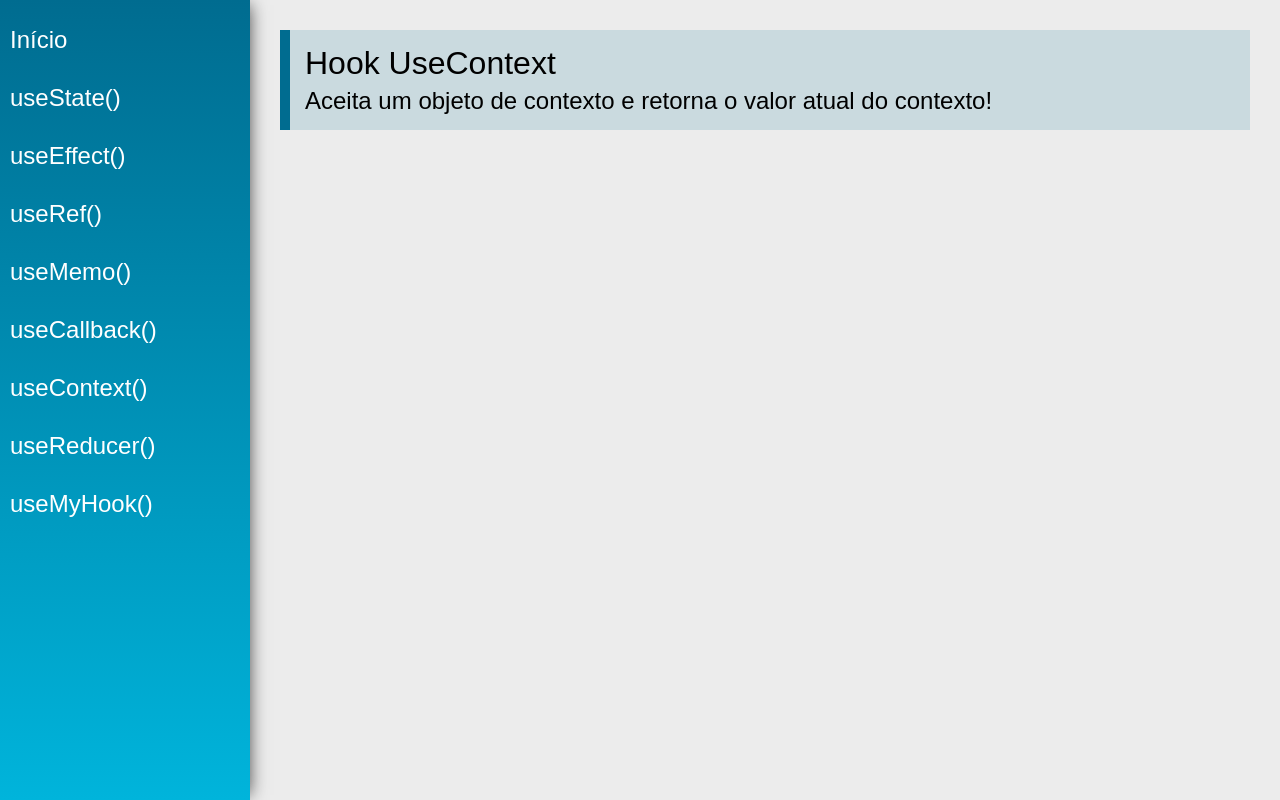
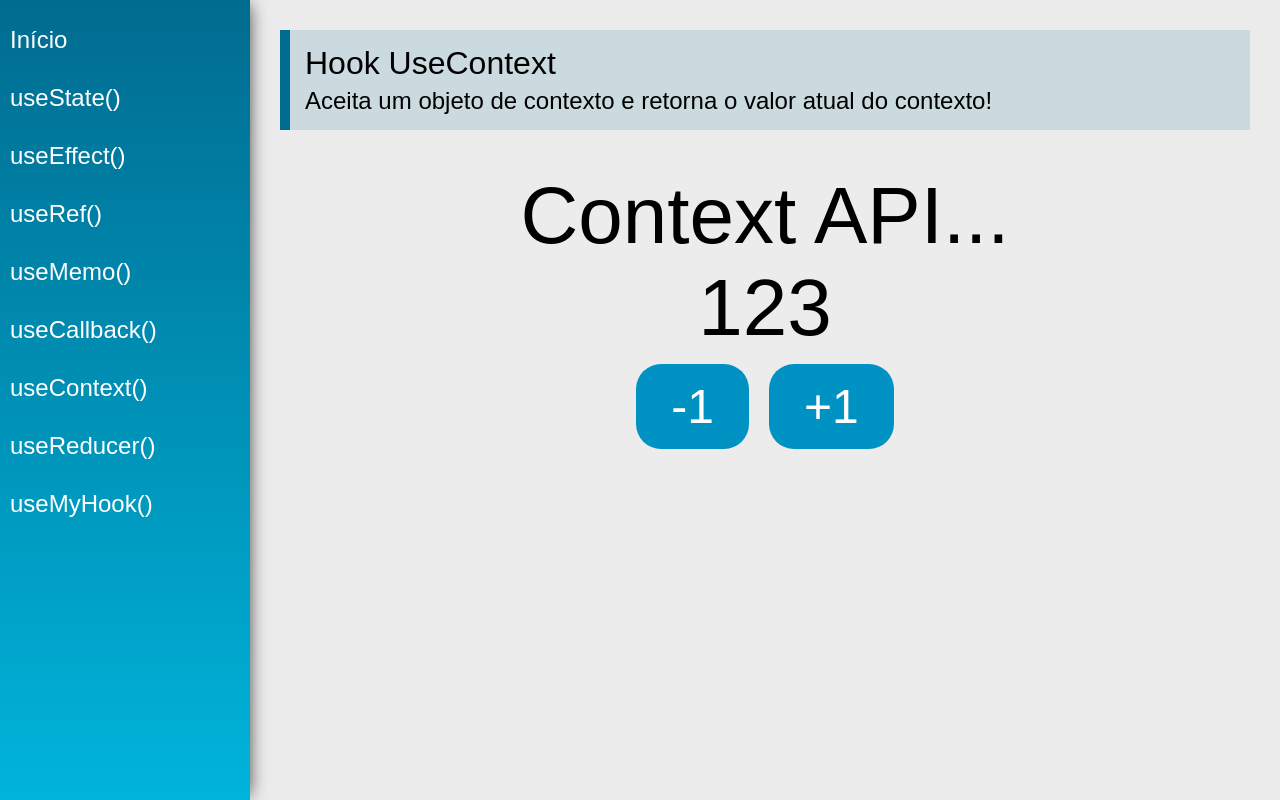
Before and after one commit to DiegoPereira100/ReactHooks, a React (Create React App) app: page /useContext in a window 1280 px wide. Built offline with nearby package versions, Linux system fonts and the light colour scheme.

Commit message:
useContext #01

```diff
--- /dev/null
+++ b/src/data/DataContext.js
@@ -0,0 +1,12 @@
+import React from "react";
+
+
+export const data = {
+    number: 123,
+    text: 'Context API...'
+}
+
+
+const DataContext = React.createContext(data)
+
+export default DataContext
--- a/src/views/App.jsx
+++ b/src/views/App.jsx
@@ -4,16 +4,21 @@
 
 import Menu from '../components/layout/Menu'
 import Content from '../components/layout/Content'
+import DataContext, { data } from '../data/DataContext'
+import { useState } from 'react/cjs/react.development'
 
 const App = props => {
+    const [state, setState] = useState(data)
 
     return (
+        <DataContext.Provider value={{state, setState}}>
                 <div className="App">
                     <Router>
                         <Menu />
                         <Content />
                     </Router>
                 </div>
+        </DataContext.Provider>
     )
 }
 
--- a/src/views/examples/UseContext.jsx
+++ b/src/views/examples/UseContext.jsx
@@ -1,13 +1,38 @@
-import React from 'react'
+import React, { useContext } from 'react'
 import PageTitle from '../../components/layout/PageTitle'
 
+import DataContext from '../../data/DataContext'
+
 const UseContext = (props) => {
+
+    const context = useContext(DataContext)
+
+    function addNumber(delta) {
+        context.setState({
+            ...context.state,
+            number: context.state.number + delta
+        })
+    }
+
     return (
         <div className="UseContext">
             <PageTitle
                 title="Hook UseContext"
                 subtitle="Aceita um objeto de contexto e retorna o valor atual do contexto!"
             />
+
+            <div className='center'>
+                <span className='text'>{context.state.text}</span>
+                <span className='text'>{context.state.number}</span>
+
+                <div>
+                    <button className='btn'
+                        onClick={() => addNumber(-1)}>-1</button>
+                    <button className='btn'
+                        onClick={() => addNumber(+1)}>+1</button>
+                </div>
+            </div>
+
         </div>
     )
 }
```
Also changed, not shown: src/index.js (+8 -1 lines), src/data/Store.jsx (added).
